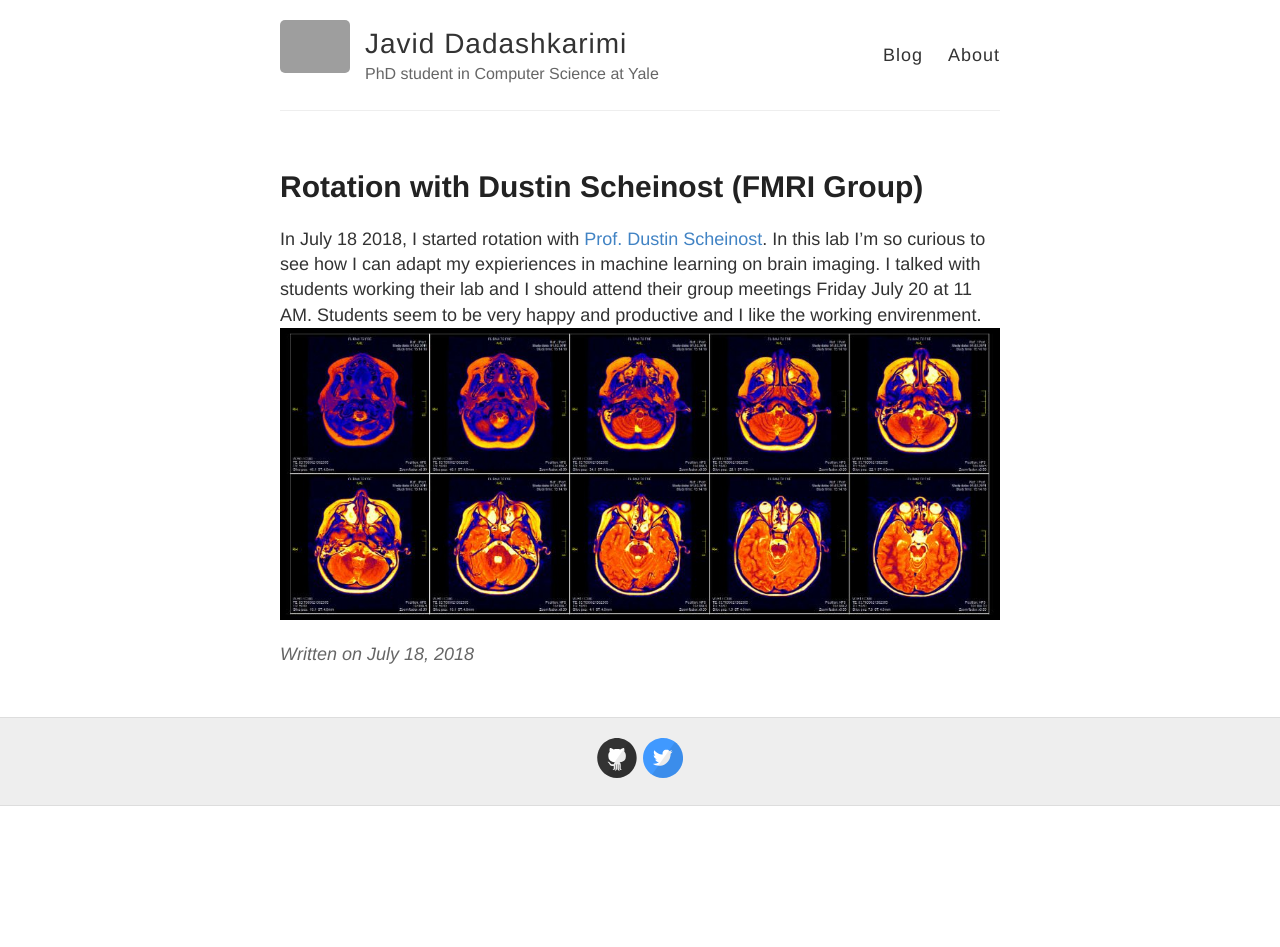
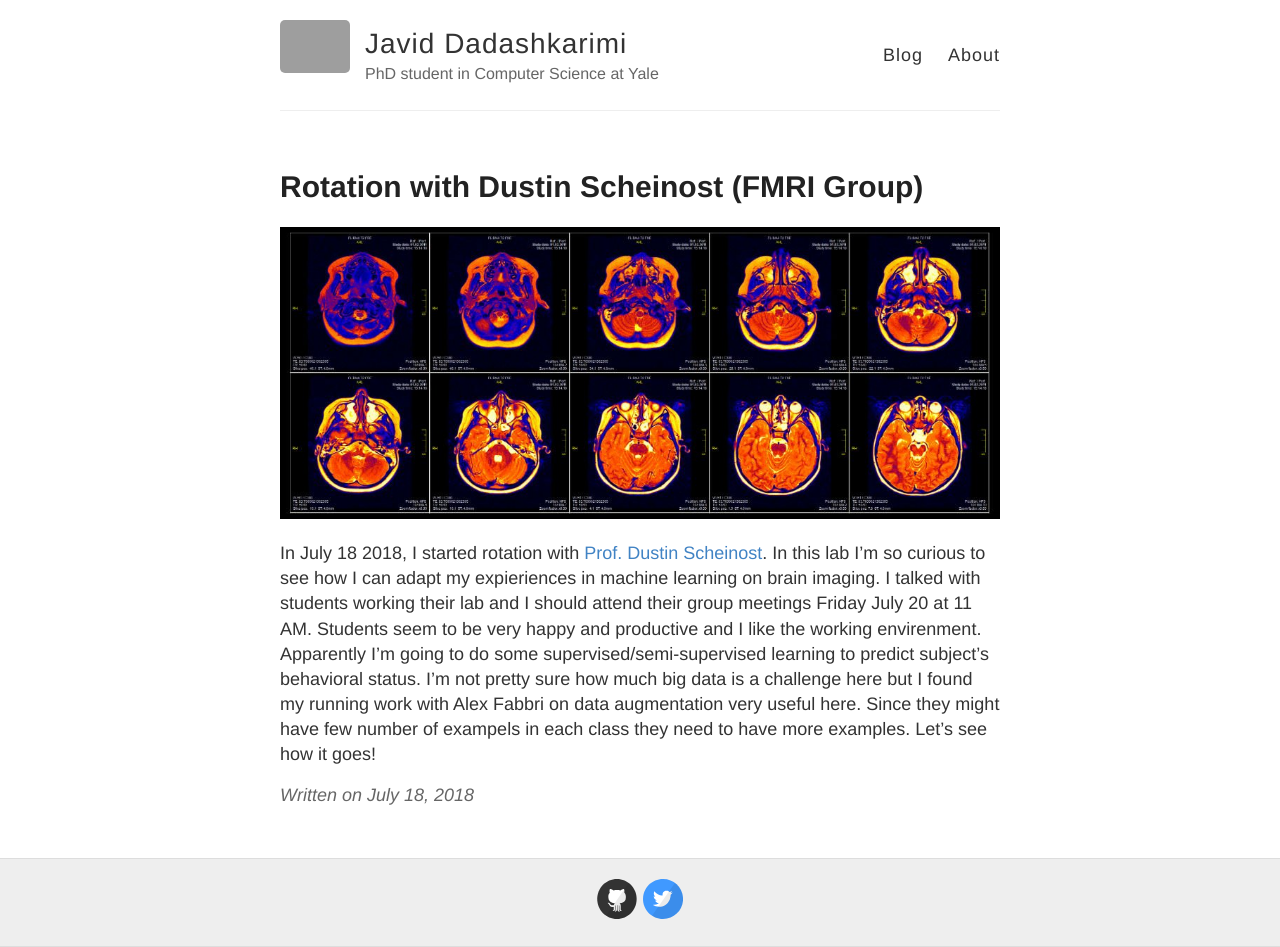
Before and after one commit to jsdelivrbot/dadashkarimi.github.io, a Jekyll site: the page built from _posts/2018-7-18-rotation-Dustin-Scheinost.md, in a window 1280 px wide. Built offline with Jekyll 4.4.1, drawn with Linux system fonts in a browser that asks for light colours; before the commit the page ends 900 px from its top, so only the background shows below that; grey boxes are pictures that could not be loaded.

Commit message:
examples

```diff
--- a/_posts/2018-7-18-rotation-Dustin-Scheinost.md
+++ b/_posts/2018-7-18-rotation-Dustin-Scheinost.md
@@ -3,5 +3,6 @@ layout: post
 title: Rotation with Dustin Scheinost (FMRI Group)
 ---
 
-In July 18 2018, I started rotation with [Prof. Dustin Scheinost](https://medicine.yale.edu/mrrc/faculty/dustin_scheinost.profile). In this lab I'm so curious to see how I can adapt my expieriences in machine learning on brain imaging. I talked with students working their lab and I should attend their group meetings Friday July 20 at 11 AM. Students seem to be very happy and productive and I like the working envirenment.
 ![brain imaging](/images/fmri-scanss_1024.jpg)
+
+In July 18 2018, I started rotation with [Prof. Dustin Scheinost](https://medicine.yale.edu/mrrc/faculty/dustin_scheinost.profile). In this lab I'm so curious to see how I can adapt my expieriences in machine learning on brain imaging. I talked with students working their lab and I should attend their group meetings Friday July 20 at 11 AM. Students seem to be very happy and productive and I like the working envirenment. Apparently I'm going to do some supervised/semi-supervised learning to predict subject's behavioral status. I'm not pretty sure how much big data is a challenge here but I found my running work with Alex Fabbri on data augmentation very useful here. Since they might have few number of exampels in each class they need to have more examples. Let's see how it goes!
```
